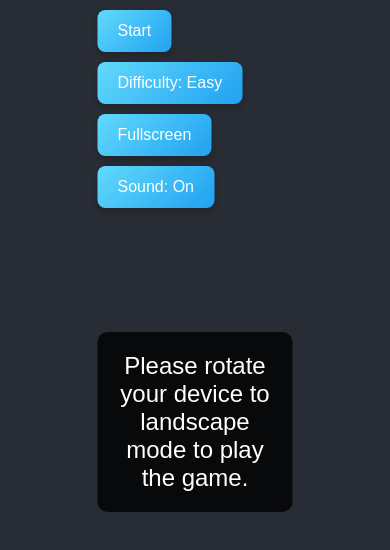
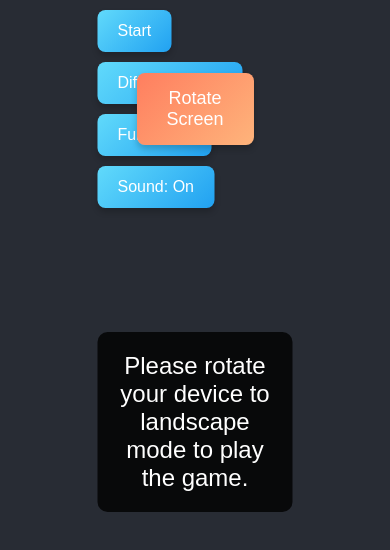
Before and after one commit to AmazingGameBoy/car-game, a plain HTML site: page index.html in a window 390 px wide. Drawn offline with Linux system fonts and the light colour scheme.

Commit message:
index.html

```diff
--- a/index.html
+++ b/index.html
@@ -76,6 +76,39 @@
                 display: block; /* Show the landscape message in portrait mode */
             }
         }
+
+        #rotateButton {
+            position: absolute;
+            top: 50%;
+            left: 50%;
+            transform: translate(-50%, -50%);
+            z-index: 1000;
+            padding: 15px 30px;
+            font-size: 18px;
+            border: none;
+            border-radius: 8px;
+            background: linear-gradient(135deg, #ff7e5f, #feb47b); /* Gradient background */
+            color: white;
+            cursor: pointer;
+            box-shadow: 0 4px 6px rgba(0, 0, 0, 0.2);
+            transition: all 0.3s ease;
+        }
+
+        #rotateButton:hover {
+            background: linear-gradient(135deg, #feb47b, #ff7e5f); /* Reverse gradient on hover */
+            transform: translate(-50%, -50%) scale(1.05); /* Slight zoom effect */
+        }
+
+        #rotateButton:active {
+            transform: translate(-50%, -50%) scale(0.95); /* Pressed effect */
+            box-shadow: 0 2px 4px rgba(0, 0, 0, 0.2);
+        }
+
+        @media screen and (max-width: 768px) {
+            #rotateButton {
+                display: block; /* Show only on mobile devices */
+            }
+        }
     </style>
 </head>
 <body>
@@ -90,6 +123,7 @@
         <button id="difficultyButton">Difficulty: Easy</button>
         <button id="fullscreenButton">Fullscreen</button>
         <button id="soundButton">Sound: On</button>
+        <button id="rotateButton" style="display: none;">Rotate Screen</button>
     </div>
     <canvas id="gameCanvas"></canvas>
     <script>
@@ -138,16 +172,26 @@
         });
 
         function checkOrientation() {
+            const rotateButton = document.getElementById('rotateButton');
+            const landscapeMessage = document.getElementById('landscapeMessage');
+
             if (window.innerWidth > window.innerHeight) {
                 // Landscape mode
-                document.getElementById('landscapeMessage').style.display = 'none';
-                canvas.style.display = 'block';
+                rotateButton.style.display = 'none'; // Hide the rotate button
+                landscapeMessage.style.display = 'none'; // Hide the landscape message
+                canvas.style.display = 'block'; // Show the game canvas
             } else {
                 // Portrait mode
-                document.getElementById('landscapeMessage').style.display = 'block';
-                canvas.style.display = 'none';
+                rotateButton.style.display = 'block'; // Show the rotate button
+                landscapeMessage.style.display = 'block'; // Show the landscape message
+                canvas.style.display = 'none'; // Hide the game canvas
             }
         }
+
+        // Add event listener for the Rotate Screen button
+        document.getElementById('rotateButton').addEventListener('click', () => {
+            alert('Please rotate your device to landscape mode for the best experience.');
+        });
 
         // Check orientation on page load
         checkOrientation();
@@ -196,6 +240,11 @@
             soundEnabled = !soundEnabled;
             document.getElementById('soundButton').innerText = soundEnabled ? 'Sound: On' : 'Sound: Off';
         });
+
+        if (soundEnabled) {
+            collisionSound.play();
+            scoreSound.play();
+        }
 
         let isPaused = false;
         let gameRunning = false; // Flag to track if the game is already running
```
